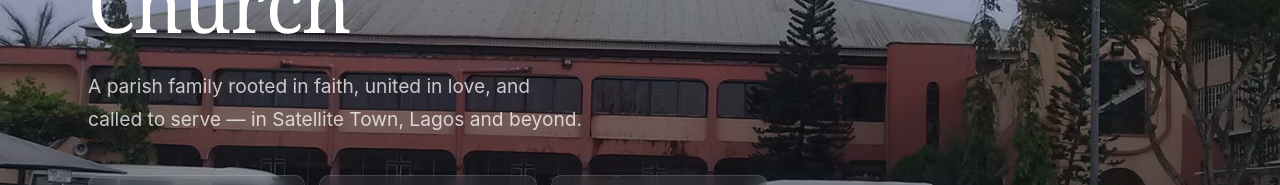
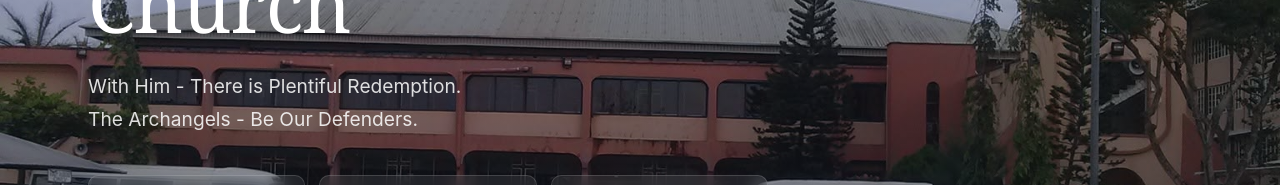
Before and after one commit to Miracle2008-png/archangels-parish, a Next.js app: page / in a window 1280 px wide. Shown: the part 338-523 px from the top of the page. Built offline with nearby package versions, Linux system fonts and the light colour scheme; no server answers.

Commit message:
feat: update hero motto text

```diff
--- a/src/app/(site)/page.tsx
+++ b/src/app/(site)/page.tsx
@@ -130,15 +130,16 @@
             </h1>
             <p
               style={{
-                color: 'rgba(255,255,255,0.75)',
+                color: 'rgba(255,255,255,0.85)',
                 fontSize: 'clamp(1rem, 2vw, 1.2rem)',
                 lineHeight: 1.7,
                 marginBottom: '2.5rem',
-                maxWidth: '500px',
+                maxWidth: '550px',
               }}
             >
-              A parish family rooted in faith, united in love, and called to serve —
-              in Satellite Town, Lagos and beyond.
+              With Him - There is Plentiful Redemption.
+              <br />
+              The Archangels - Be Our Defenders.
             </p>
 
             {/* Quick action cards */}
```
